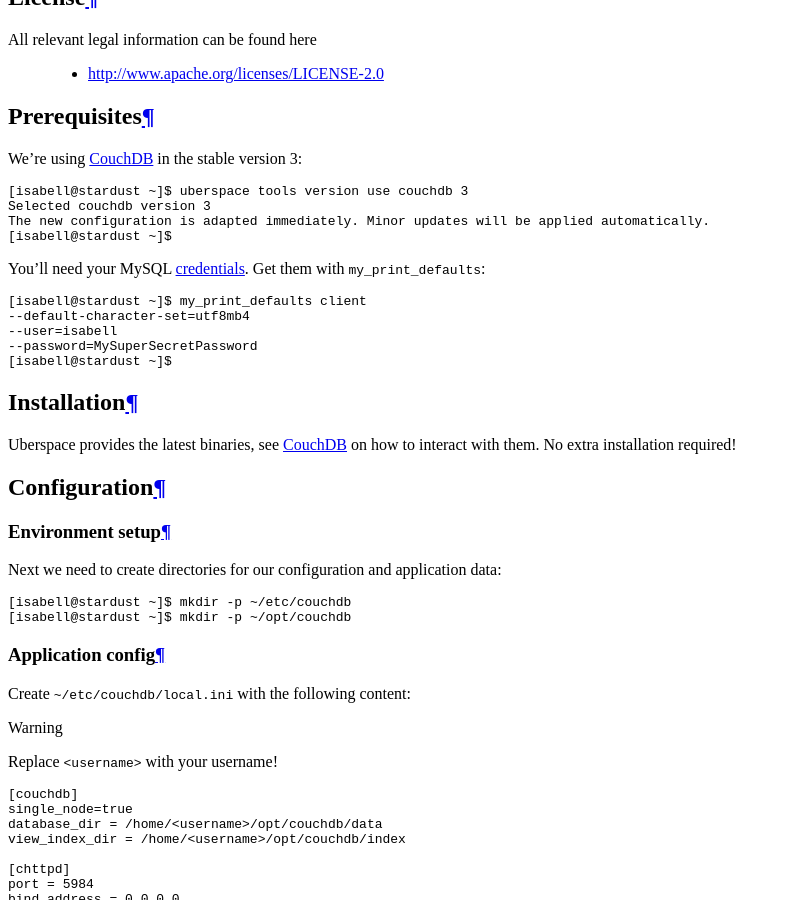
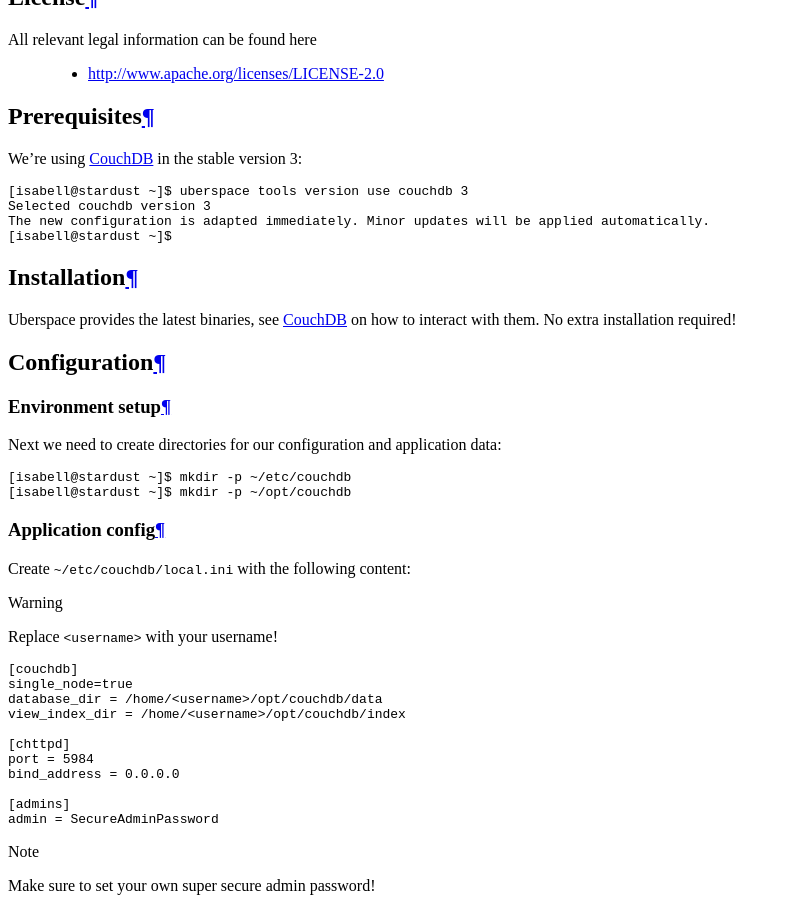
Before and after one commit to Uberspace/lab, a Sphinx documentation site: the page built from source/guide_couchdb.rst, in a window 1280 px wide and 900 px high, scrolled down 4262 px. Shown: the whole window, without its empty margins (0-790 px from the left). Built offline with Sphinx 7.4.7 and the Read the Docs theme 2.0.0, drawn with Linux system fonts in a browser that asks for light colours.

Commit message:
[couchdb] remove mysql credentials

```diff
--- a/source/guide_couchdb.rst
+++ b/source/guide_couchdb.rst
@@ -48,8 +48,6 @@
   Selected couchdb version 3
   The new configuration is adapted immediately. Minor updates will be applied automatically.
   [isabell@stardust ~]$
-
-.. include:: includes/my-print-defaults.rst
 
 Installation
 ============
```
